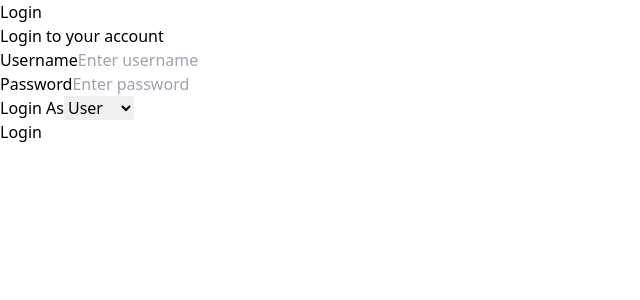
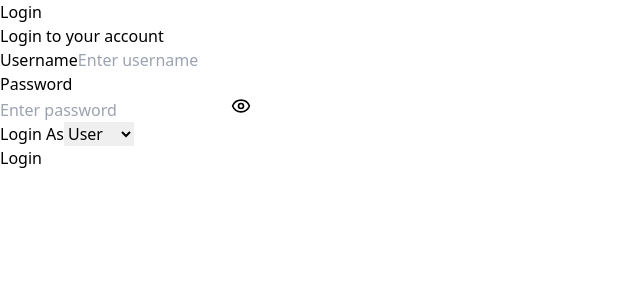
Before and after one commit to monsafali/UkCantaManagement, a React app in the folder frontend/: page /login in a window 1280 px wide. Shown: the top 300 px of the page, without its empty margins (0-640 px from the left). Built offline with nearby package versions, Linux system fonts and the light colour scheme; no server answers; the HTML template or start-up script is replaced by a standard one.

Commit message:
new update added

```diff
--- a/frontend/src/components/Login.jsx
+++ b/frontend/src/components/Login.jsx
@@ -1,12 +1,13 @@
 import { useState } from "react";
 import { useNavigate } from "react-router-dom";
 import useAuthStore from "../store/authStore";
-
+import { Eye, EyeOff } from "lucide-react";
 export default function Login() {
   const navigate = useNavigate();
 
   const login = useAuthStore((state) => state.login);
   const loading = useAuthStore((state) => state.loading);
+  const [showPassword, setShowPassword] = useState(false);
 
   const [formData, setFormData] = useState({
     username: "",
@@ -42,8 +43,7 @@ export default function Login() {
       console.error(error);
 
       setError(
-        error.response?.data?.message ||
-          "Invalid username, password, or role"
+        error.response?.data?.message || "Invalid username, password, or role",
       );
     }
   };
@@ -51,13 +51,9 @@ export default function Login() {
   return (
     <div className="min-h-screen bg-gray-100 flex items-center justify-center px-4">
       <div className="w-full max-w-md bg-white rounded-xl shadow-lg p-8">
-        <h1 className="text-3xl font-bold text-center mb-2">
-          Login
-        </h1>
+        <h1 className="text-3xl font-bold text-center mb-2">Login</h1>
 
-        <p className="text-center text-gray-500 mb-6">
-          Login to your account
-        </p>
+        <p className="text-center text-gray-500 mb-6">Login to your account</p>
 
         {error && (
           <div className="mb-4 rounded-lg bg-red-100 text-red-700 px-4 py-3">
@@ -68,9 +64,7 @@ export default function Login() {
         <form onSubmit={handleSubmit} className="space-y-4">
           {/* Username */}
           <div>
-            <label className="block mb-1 font-medium">
-              Username
-            </label>
+            <label className="block mb-1 font-medium">Username</label>
 
             <input
               type="text"
@@ -84,27 +78,35 @@ export default function Login() {
           </div>
 
           {/* Password */}
+          {/* Password */}
           <div>
-            <label className="block mb-1 font-medium">
-              Password
-            </label>
+            <label className="block mb-1 font-medium">Password</label>
 
+            <div className="relative">
               <input
-              type="password"
+                type={showPassword ? "text" : "password"}
                 name="password"
                 value={formData.password}
                 onChange={handleChange}
                 placeholder="Enter password"
-              className="w-full border border-gray-300 rounded-lg px-4 py-2.5 outline-none focus:ring-2 focus:ring-blue-500"
+                className="w-full border border-gray-300 rounded-lg px-4 py-2.5 pr-12 outline-none focus:ring-2 focus:ring-blue-500"
                 required
               />
+
+              <button
+                type="button"
+                onClick={() => setShowPassword(!showPassword)}
+                className="absolute right-3 top-1/2 -translate-y-1/2 text-gray-500 hover:text-gray-700"
+                aria-label={showPassword ? "Hide password" : "Show password"}
+              >
+                {showPassword ? <EyeOff size={20} /> : <Eye size={20} />}
+              </button>
+            </div>
           </div>
 
           {/* Role */}
           <div>
-            <label className="block mb-1 font-medium">
-              Login As
-            </label>
+            <label className="block mb-1 font-medium">Login As</label>
 
             <select
               name="role"
```
Also changed, not shown: 2 other files (tests, documents, lock files or other folders). Lines whose indentation alone changed are shown as unchanged.
